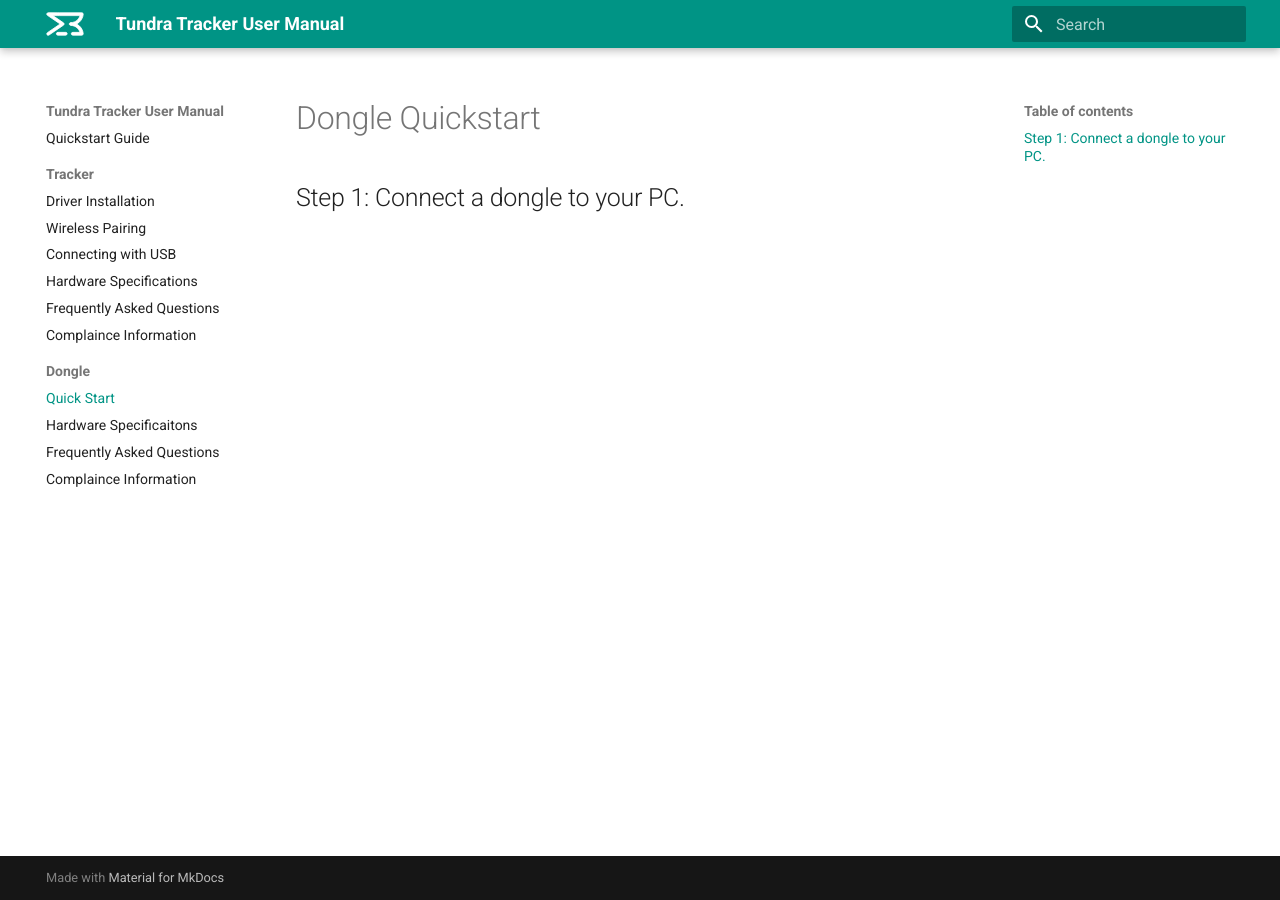
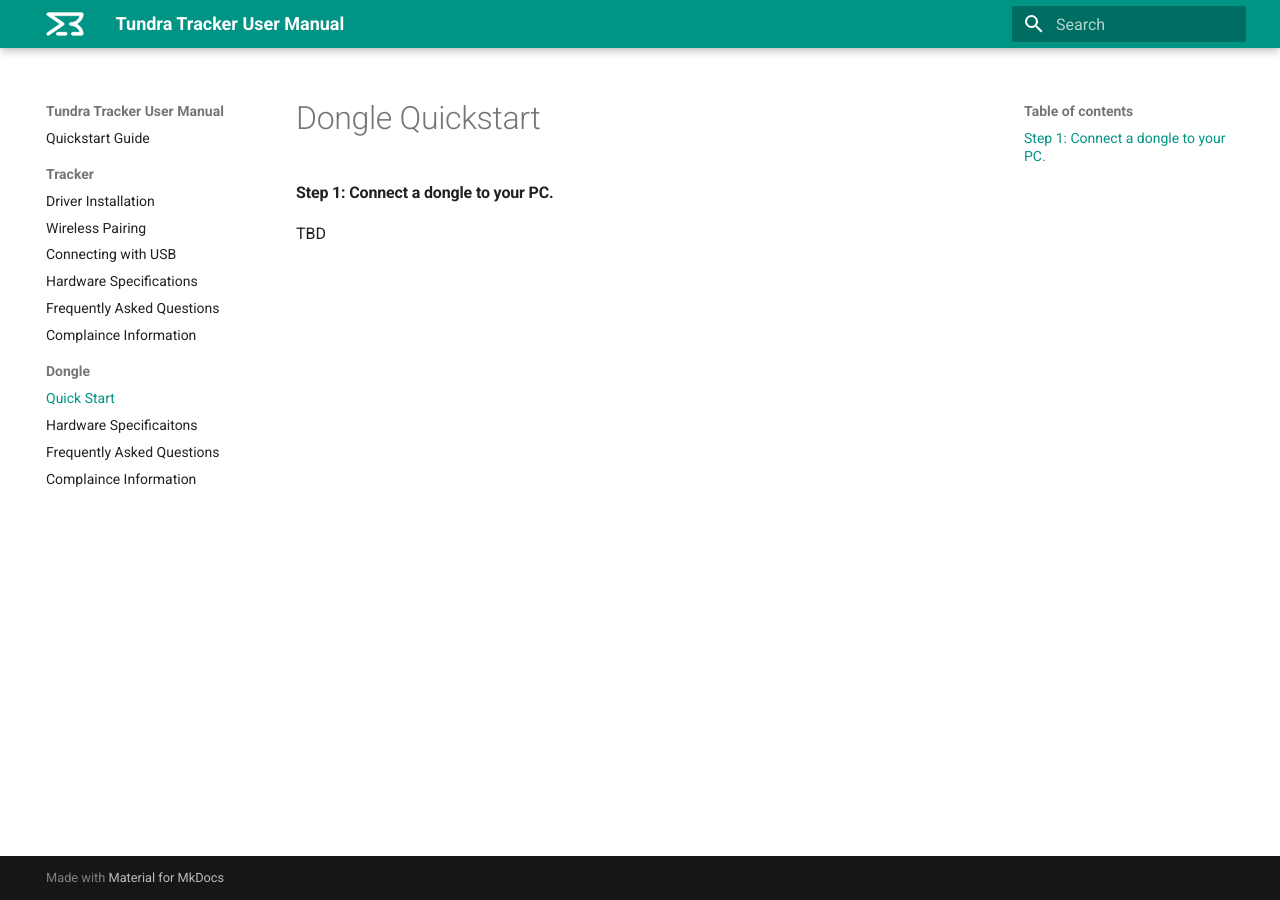
Before and after one commit to tundra-labs/tundra-tracker-docs, an MkDocs documentation site: the page built from docs/dongle_quickstart.md, in a window 1280 px wide. Built offline with MkDocs 1.6.1 and Material for MkDocs 9.7.7, drawn with Linux system fonts in a browser that asks for light colours.

Commit message:
Update dongle_quickstart.md

```diff
--- a/docs/dongle_quickstart.md
+++ b/docs/dongle_quickstart.md
@@ -1,3 +1,5 @@
 # Dongle Quickstart
 
-## Step 1: Connect a dongle to your PC.
+#### Step 1: Connect a dongle to your PC.
+
+TBD
```
